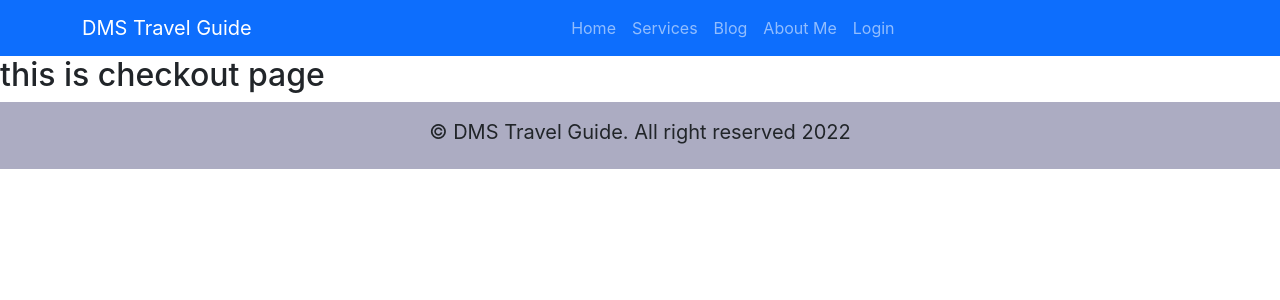
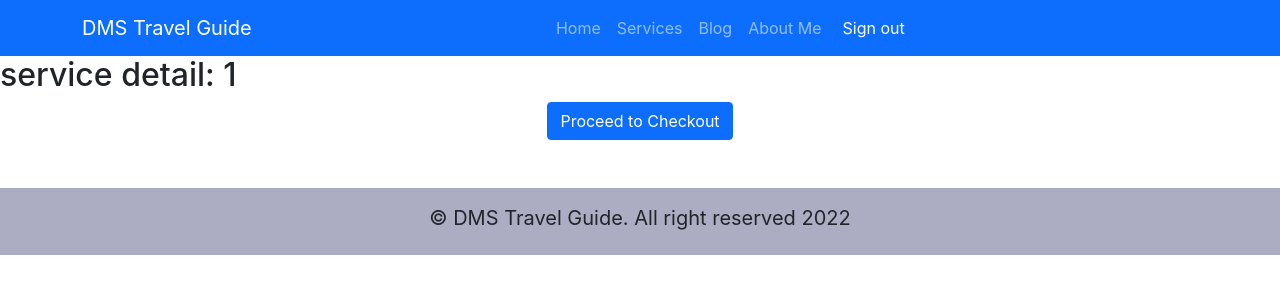
Before and after one commit to dmshikder/dms-travel-guide, a React (Create React App) app: page /service/1 in a window 1280 px wide. Shown: the top 300 px of the page. Built offline with nearby package versions, Linux system fonts and the light colour scheme; no server answers; sample sign-in values are in the browser's storage.

Commit message:
protected route emplemented

```diff
--- a/src/App.js
+++ b/src/App.js
@@ -5,8 +5,10 @@
 import CheckOut from "./Pages/CheckOut/CheckOut";
 import Home from "./Pages/Home/Home";
 import Login from "./Pages/Login/Login";
+import RequireAuth from "./Pages/Login/RequireAuth/RequireAuth";
 import NotFound from "./Pages/NotFound/NotFound";
 import Register from "./Pages/Register/Register";
+import ServiceDetail from "./Pages/ServiceDetail/ServiceDetail";
 import Services from "./Pages/Services/Services";
 import Footer from "./Pages/Shared/Footer/Footer";
 import Header from "./Pages/Shared/Header/Header";
@@ -19,11 +21,16 @@
         <Route path="/" element={<Home/>}> </Route>
         <Route path="/home" element={<Home/>}> </Route>
         <Route path="/services" element={<Services/>}> </Route>
-        <Route path="/service/:serviceId" element={<CheckOut/>}></Route>
+        <Route path="/service/:serviceId" element={<ServiceDetail/>}></Route>
         <Route path="/blogs" element={<Blogs/>}> </Route>
         <Route path="/about" element={<About/>}> </Route>
         <Route path="/login" element={<Login/>}> </Route>
         <Route path="/register" element={<Register/>}> </Route>
+        <Route path="/checkout" element={
+          <RequireAuth>
+            <CheckOut/>
+          </RequireAuth>
+        }></Route>
         <Route path="*" element={<NotFound/>}> </Route>
 
       </Routes>
--- a/src/Pages/CheckOut/CheckOut.js
+++ b/src/Pages/CheckOut/CheckOut.js
@@ -1,9 +1,11 @@
-
+import { useParams } from 'react-router-dom';
 const CheckOut = () => {
-
+    const {serviceId} = useParams();
     return (
         <div>
             <h2>this is checkout page</h2>
+
+
         </div>
     );
 };
--- a/src/Pages/Login/Login.js
+++ b/src/Pages/Login/Login.js
@@ -1,7 +1,7 @@
 import { useRef } from "react";
 import { Button, Form } from "react-bootstrap";
 import { useSignInWithEmailAndPassword } from "react-firebase-hooks/auth";
-import { Link, useNavigate } from "react-router-dom";
+import { Link, useLocation, useNavigate } from "react-router-dom";
 import auth from "../../firebase.init";
 import SocialLogin from "./SocialLogin/SocialLogin";
 
@@ -9,12 +9,14 @@
   const emailRef = useRef("");
   const passwordRef = useRef("");
   const navigate = useNavigate();
+  const location = useLocation();
+  let from = location.state?.from?.pathname || '/';
 
   const [signInWithEmailAndPassword, user, loading, error] =
     useSignInWithEmailAndPassword(auth);
 
   if (user) {
-    navigate("/home");
+    navigate(from, {replace:true});
   }
 
   const handleSubmit = (event) => {
--- /dev/null
+++ b/src/Pages/Login/RequireAuth/RequireAuth.js
@@ -0,0 +1,14 @@
+import { useAuthState } from 'react-firebase-hooks/auth';
+import { Navigate, useLocation } from 'react-router-dom';
+import auth from '../../../firebase.init';
+
+const RequireAuth = ({children}) => {
+    const [user] = useAuthState(auth);
+    const location = useLocation();
+    if(!user){
+        return <Navigate to='/login' state={{from: location}} replace />;
+    }
+    return children;
+};
+
+export default RequireAuth;
--- /dev/null
+++ b/src/Pages/ServiceDetail/ServiceDetail.js
@@ -0,0 +1,17 @@
+import { Link, useParams } from 'react-router-dom';
+const ServiceDetail = () => {
+    const {serviceId} = useParams();
+    return (
+        <div>
+           <h2>service detail: {serviceId}</h2>
+
+          <div className='text-center '>
+          <Link to='/checkout'>
+           <button className='btn btn-primary mb-5'>Proceed to Checkout</button>
+           </Link>
+          </div>
+        </div>
+    );
+};
+
+export default ServiceDetail;
--- a/src/Pages/Shared/Header/Header.js
+++ b/src/Pages/Shared/Header/Header.js
@@ -1,9 +1,16 @@
+import { signOut } from "firebase/auth";
 import { Container, Nav, Navbar } from "react-bootstrap";
+import { useAuthState } from "react-firebase-hooks/auth";
 import { Link } from 'react-router-dom';
+import auth from "../../../firebase.init";
 import './Header.css';
 
 
 const Header = () => {
+  const [user] = useAuthState(auth);
+  const handleSignOut = () =>{
+    signOut(auth);
+  }
     return (
     <Navbar collapseOnSelect expand="lg" bg="primary" variant="dark"  sticky="top">
        <Container>
@@ -15,7 +22,11 @@
       <Nav.Link as={Link}  to="/services">Services</Nav.Link>
       <Nav.Link as={Link}  to="/blogs">Blog</Nav.Link>
       <Nav.Link as={Link}  to="/about">About Me</Nav.Link>
+    {
+      user ?
+      <button className="btn btn-link text-white text-decoration-none" onClick={handleSignOut}>Sign out</button> :
       <Nav.Link as={Link}  to="/login">Login</Nav.Link>
+    }
 
     </Nav>
 
```
